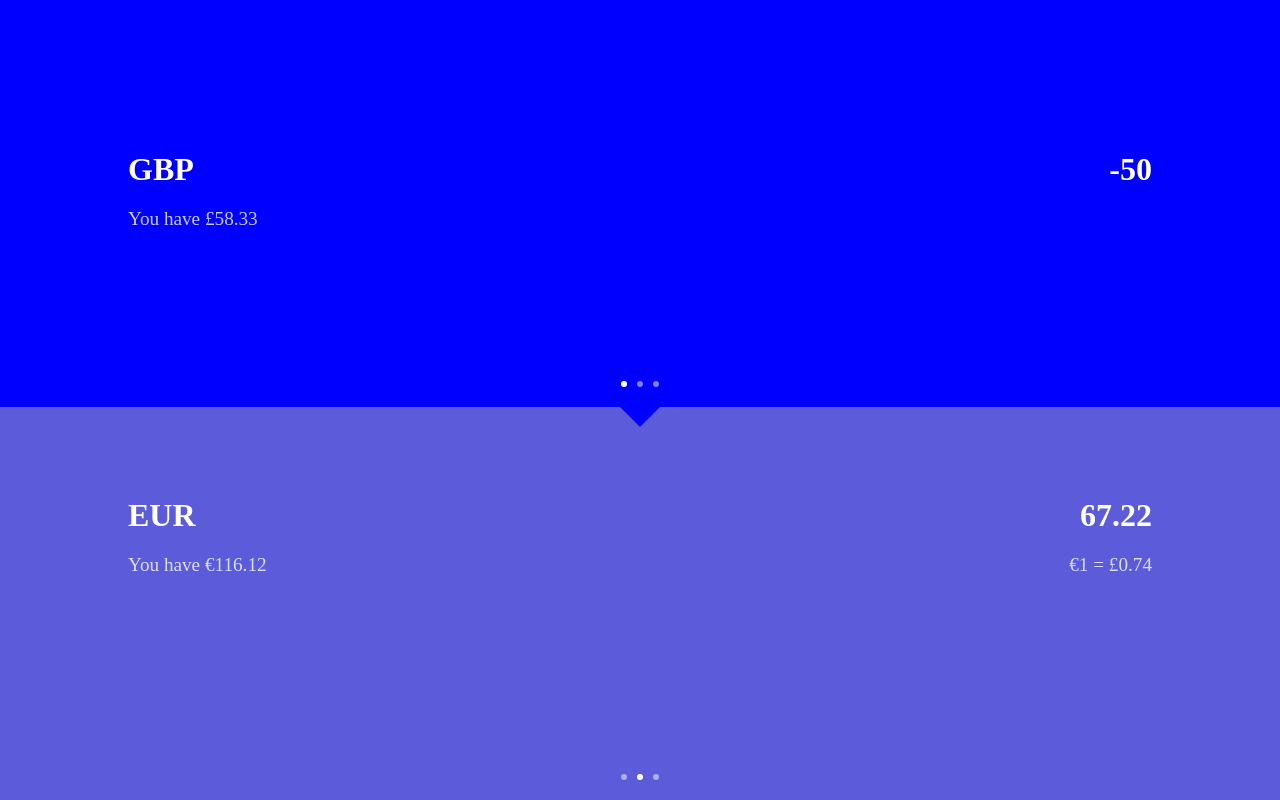
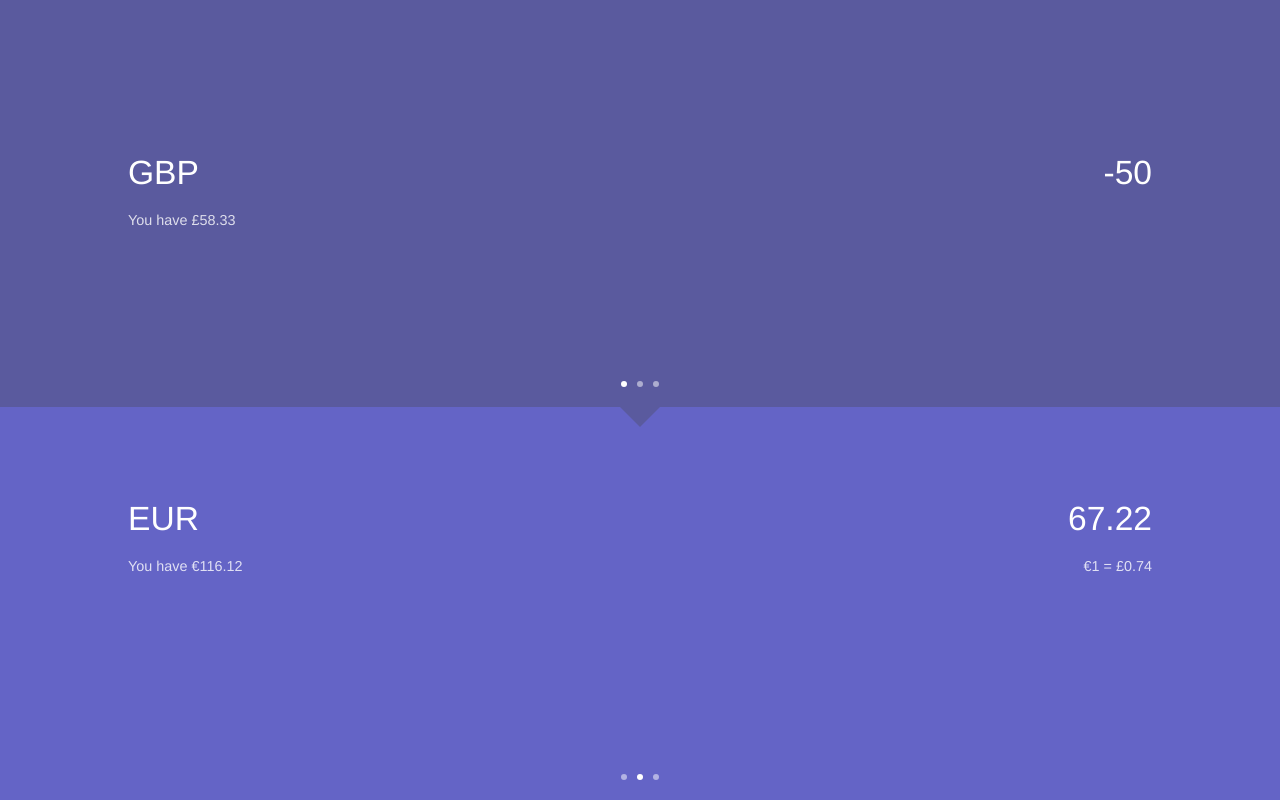
Before and after one commit to jakubzitny/currency-exchange, a Next.js app: page / in a window 1280 px wide. Built offline with nearby package versions, Linux system fonts and the light colour scheme.

Commit message:
polish fonts and colors

```diff
--- a/src/styles/ConversionPart.module.css
+++ b/src/styles/ConversionPart.module.css
@@ -21,8 +21,7 @@
 .exchangeInfo {
   display: flex;
 
-  font-size: 2rem;
-  font-weight: 700;
+  font-size: 2.1rem;
   margin: 20px 0;
 }
 
@@ -38,8 +37,7 @@
 .walletInfo {
   display: flex;
 
-  font-size: 1.2rem;
-  font-weight: 400;
+  font-size: 0.9rem;
 
   color: rgba(255, 255, 255, 0.8);
 }
--- a/src/styles/styles.css
+++ b/src/styles/styles.css
@@ -6,9 +6,11 @@ main {
   padding: 0;
   margin: 0;
   height: 100vh;
+  font-family: Helvetica, sans-serif;
+  font-style: normal;
 }
 
 :root {
-  --main-color: rgb(92, 92, 218);
-  --main-color-highlight: blue;
+  --main-color: rgb(100, 100, 198);
+  --main-color-highlight: rgb(90, 90, 158);
 }
```
